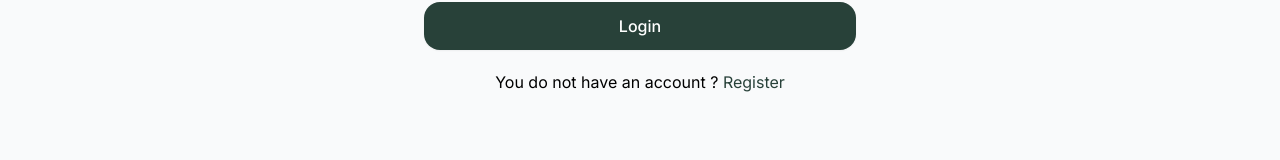
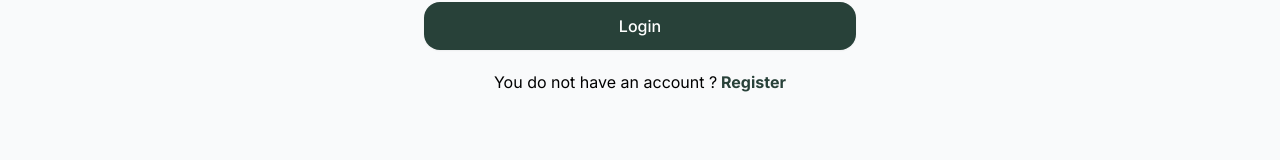
Before and after one commit to khanhnm222/next-13-plant-shop, a Next.js app: page /auth/login in a window 1280 px wide. Shown: the part 633-793 px from the top of the page. Built offline with nearby package versions, Linux system fonts and the light colour scheme.

Commit message:
Update UI

```diff
--- a/app/auth/login/page.tsx
+++ b/app/auth/login/page.tsx
@@ -53,7 +53,7 @@
             You do not have an account ?
             <Link
               href='/auth/register'
-              className='text-brand-green'
+              className='text-brand-green font-bold'
             >
               {' '}
               Register
--- a/app/auth/register/page.tsx
+++ b/app/auth/register/page.tsx
@@ -66,7 +66,7 @@
           </form>
           <p className='mt-2.5 mx-auto w-fit'>
             You already have an account ?
-            <Link href='/auth/login' className='text-brand-green'>
+            <Link href='/auth/login' className='text-brand-green font-bold'>
               {' '}
               Login
             </Link>
```
